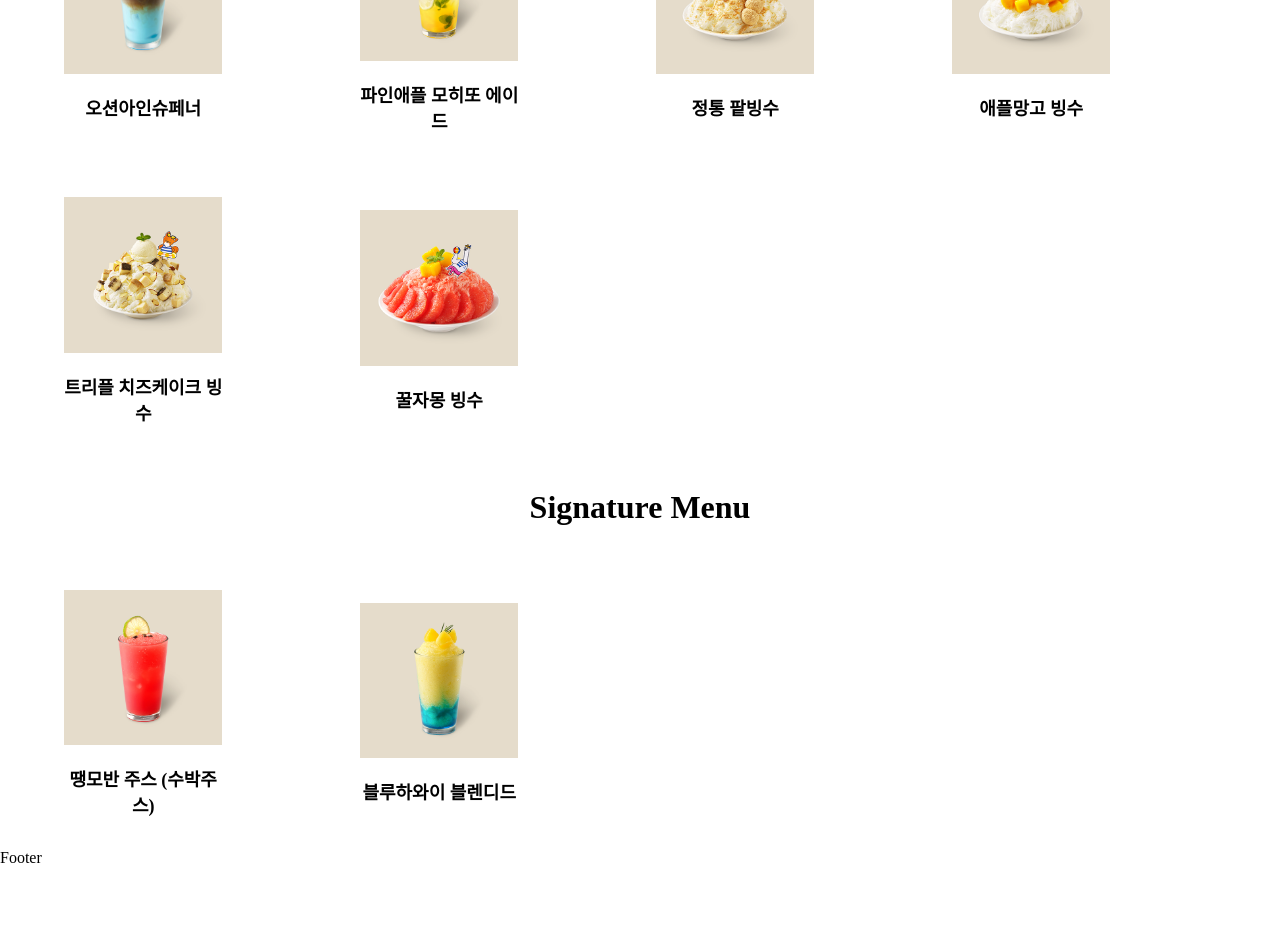
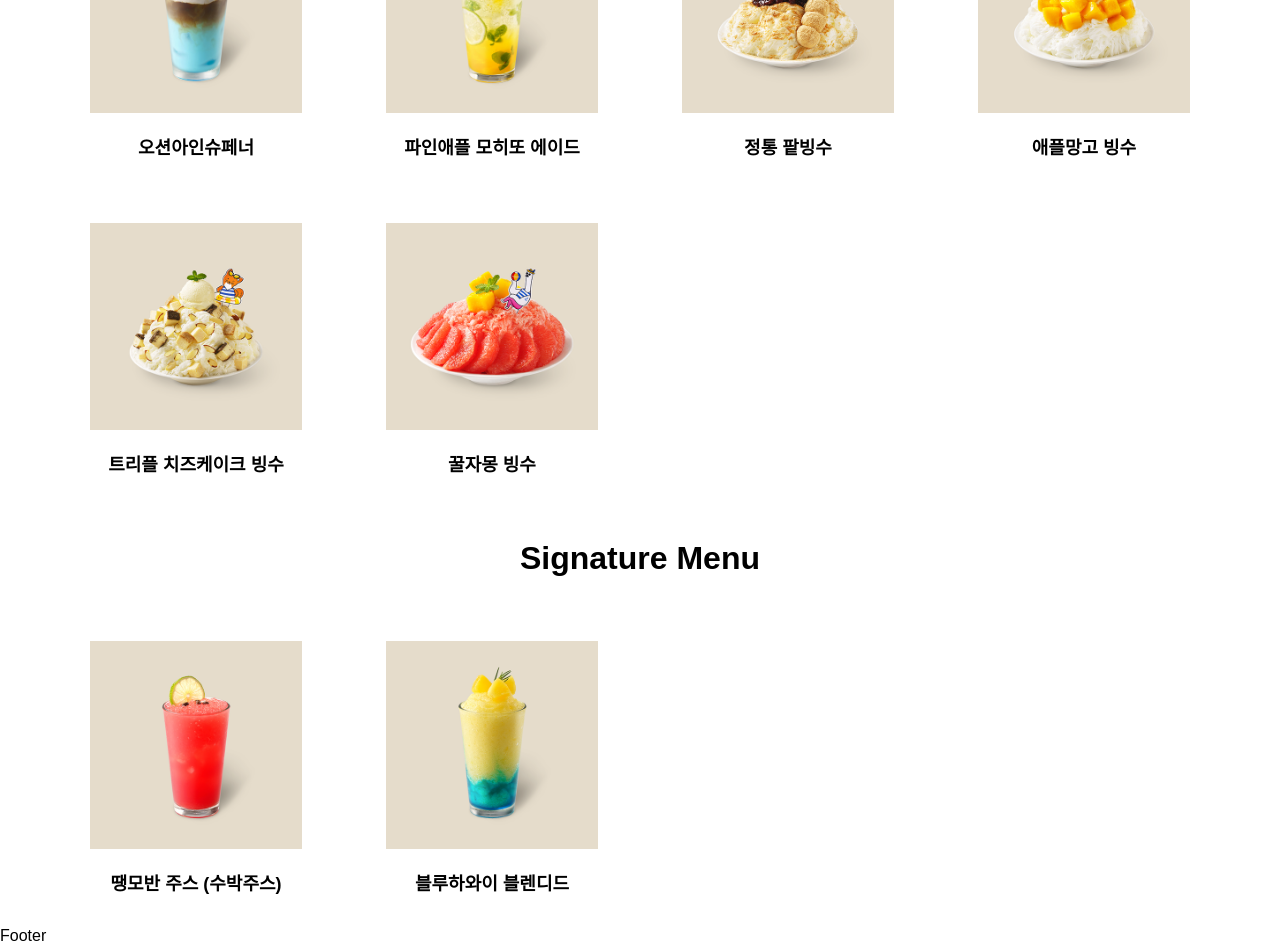
Before and after one commit to pearl0304/CAFE_PROJECT, a React (Create React App) app: page /menu in a window 1280 px wide. Shown: the part 300-1245 px from the top of the page. Before the commit the page ends 1167 px from the top, so only its background shows below. Built offline with nearby package versions, Linux system fonts and the light colour scheme.

Commit message:
style: menulist

```diff
--- a/src/Components/Header.tsx
+++ b/src/Components/Header.tsx
@@ -14,7 +14,7 @@ export const Header: FC<Props> = ({ nav }) => {
     <HeaderWrapper>
       <div className="header-container">
         <div className="header-left">
-          <Link to="/">
+          <Link to="/" style={{ textDecoration: "none" }}>
             <div className="logo">LOGO</div>
           </Link>
 
--- a/src/Components/MenuList.tsx
+++ b/src/Components/MenuList.tsx
@@ -4,6 +4,19 @@ import { MenuListInterface } from "../interfaces/menu.interface";
 
 type Props = {
   menuList: MenuListInterface[];
+};
+
+const menu = (ele: MenuListInterface) => {
+  return (
+    <div className="menu-list">
+      <div className="menu-image">
+        <img src={ele.image} alt={ele.title}></img>
+      </div>
+      <div className="menu-name">
+        <span>{ele.title}</span>
+      </div>
+    </div>
+  );
 };
 export const MenuList: FC<Props> = ({ menuList }) => {
   return (
@@ -16,16 +29,7 @@ export const MenuList: FC<Props> = ({ menuList }) => {
           <div className="menu-list-box">
             {menuList
               .filter((item) => item.category === "season")
-              .map((ele) => (
-                <div className="menu-list">
-                  <div className="menu-image">
-                    <img src={ele.image} alt={ele.title}></img>
-                  </div>
-                  <div className="menu-name">
-                    <span>{ele.title}</span>
-                  </div>
-                </div>
-              ))}
+              .map((ele) => menu(ele))}
           </div>
         </div>
         <div className="menu-box" id="signature">
@@ -35,16 +39,7 @@ export const MenuList: FC<Props> = ({ menuList }) => {
           <div className="menu-list-box">
             {menuList
               .filter((item) => item.category === "signature")
-              .map((ele) => (
-                <div className="menu-list">
-                  <div className="menu-image">
-                    <img src={ele.image} alt={ele.title}></img>
-                  </div>
-                  <div className="menu-name">
-                    <span>{ele.title}</span>
-                  </div>
-                </div>
-              ))}
+              .map((ele) => menu(ele))}
           </div>
         </div>
       </div>
--- a/src/Components/SlideList.tsx
+++ b/src/Components/SlideList.tsx
@@ -25,7 +25,7 @@ export const SlideList = () => {
       <div className="menu-container">
         <div className="menu-left">
           <div>
-            <span>HOT Menu</span>
+            <span className="letter">HOT Menu</span>
           </div>
           <div className="carousel">
             <Slider {...setting}>
@@ -38,7 +38,7 @@ export const SlideList = () => {
           </div>
         </div>
         <div className="menu-right">
-          <span>Enjoy Your Summer</span>
+          <span className="letter">Enjoy Your Summer</span>
         </div>
       </div>
     </SlideListWrapper>
--- a/src/css/Main.css
+++ b/src/css/Main.css
@@ -2,6 +2,7 @@
   margin: 0;
   padding: 0;
   list-style: none;
+  font-family: Arial, Helvetica, sans-serif;
 }
 
 button {
--- a/src/css/MenuList.styled.ts
+++ b/src/css/MenuList.styled.ts
@@ -27,15 +27,20 @@ export const MenuListWrapper = styled.div`
     display: grid;
     grid-template-columns: repeat(4, 1fr);
     gap: 2rem;
+    place-items: center;
   }
 
   .menu-list {
-    width: 60%;
+    width: 80%;
     display: flex;
     flex-direction: column;
     gap: 1rem;
     text-align: center;
     padding-bottom: 2rem;
+  }
+
+  .menu-list:hover {
+    cursor: pointer;
   }
 
   .menu-image img {
@@ -47,4 +52,18 @@ export const MenuListWrapper = styled.div`
     font-size: 18px;
     font-weight: bold;
   }
+
+  @media screen and (max-width: 1023px) {
+    .menu-list-box {
+      grid-template-columns: repeat(3, 1fr);
+      grid-gap: 2px;
+    }
+  }
+
+  @media screen and (max-width: 767px) {
+    .menu-list-box {
+      grid-template-columns: repeat(1, 1fr);
+      grid-gap: 2px;
+    }
+  }
 `;
--- a/src/css/SlideList.styled.ts
+++ b/src/css/SlideList.styled.ts
@@ -9,8 +9,6 @@ export const SlideListWrapper = styled.div`
     justify-content: center;
     position: relative;
     color: #31302f;
-    font-family: Impact, Haettenschweiler, "Arial Narrow Bold", sans-serif;
-    letter-spacing: 0.2rem;
   }
   .menu-left {
     width: 60%;
@@ -44,4 +42,10 @@ export const SlideListWrapper = styled.div`
     font-size: 5rem;
     font-weight: bold;
   }
+
+  .letter {
+    font-family: Impact, Haettenschweiler, "Arial Narrow Bold", sans-serif;
+    font-weight: bold;
+    letter-spacing: 0.2rem;
+  }
 `;
```
